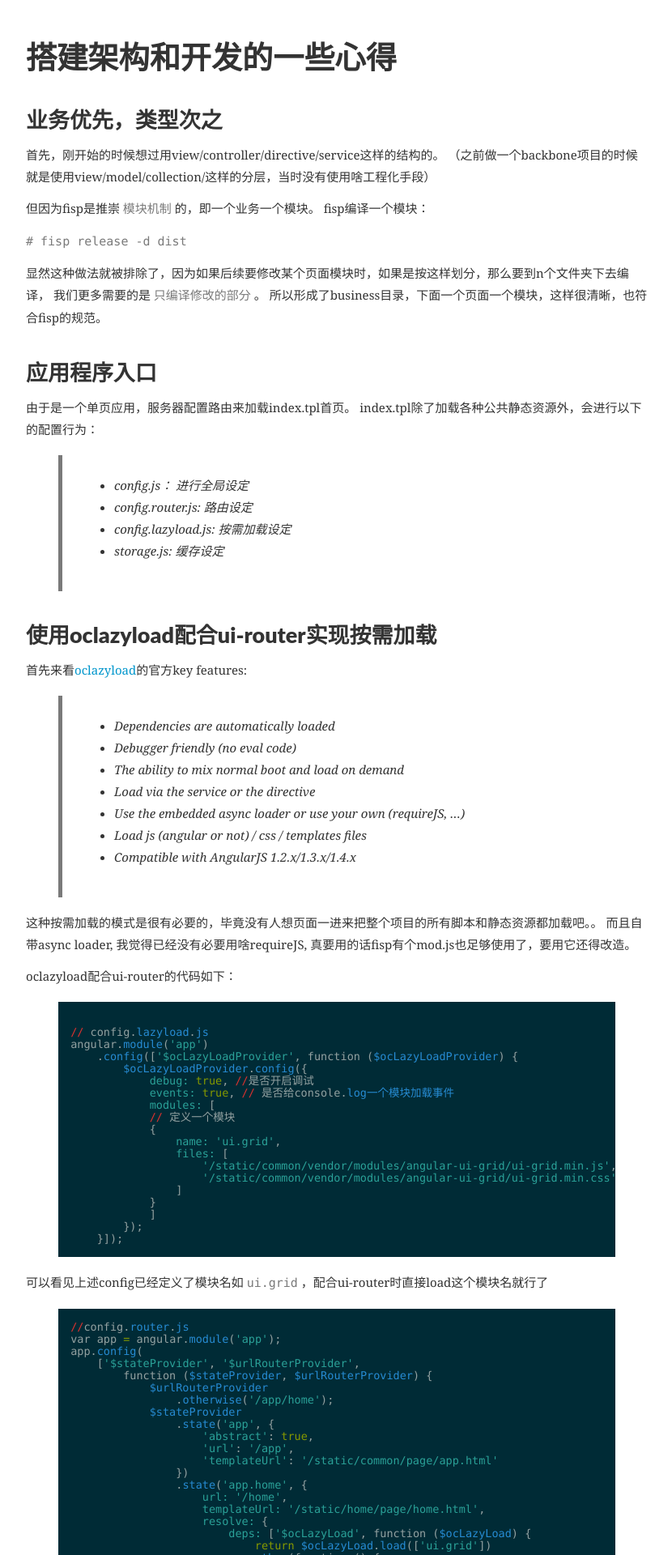
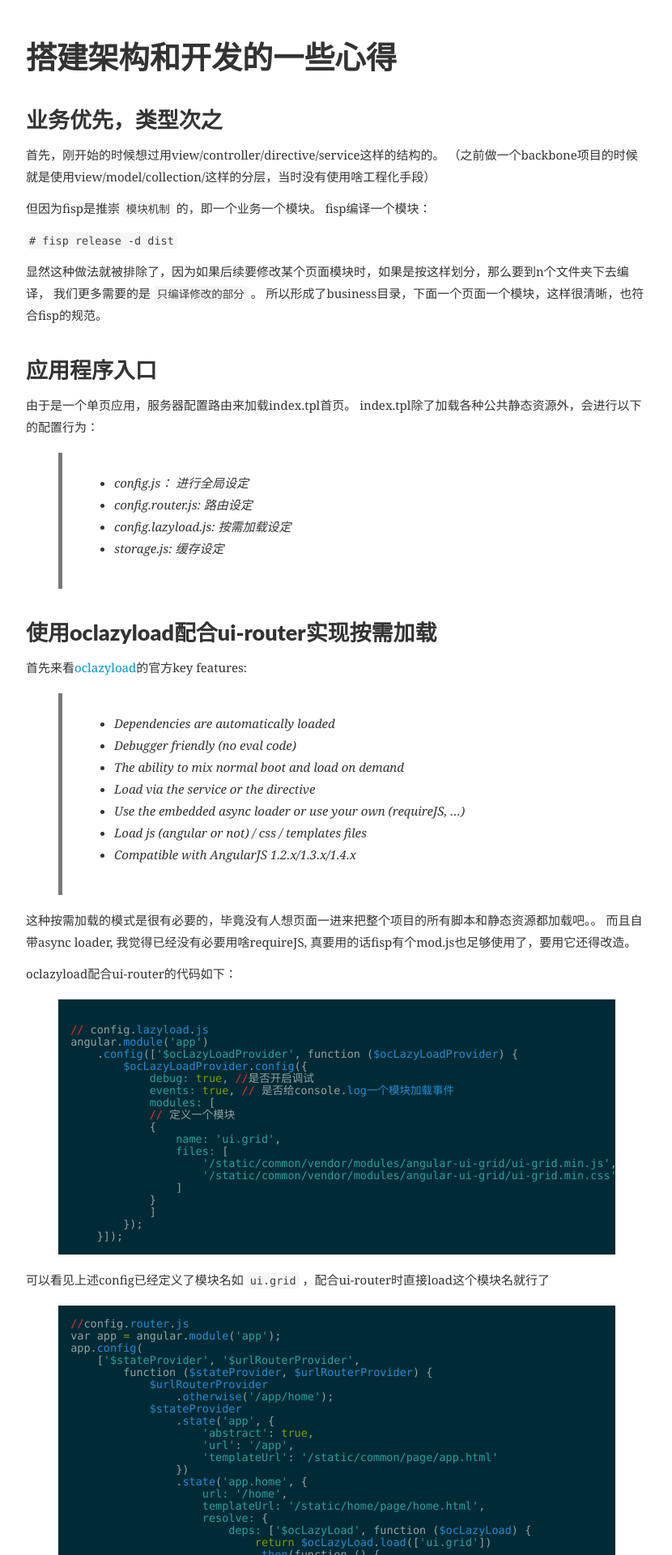
Before and after one commit to clancyz/clancyz.github.io, a Jekyll site: the page built from _posts/2016-02-20-angular-and-fisp-frontend-architecture.md, in a window 1280 px wide. Shown: the part 2074-3994 px from the top of the page at 81% size, without its empty margins (224-1054 px from the left). Built offline with Jekyll 4.4.1, drawn with Linux system fonts in a browser that asks for light colours; nearby versions of some CDN libraries; some web fonts are replaced; comment, search, counter and statistics services are not loaded.

Commit message:
fix style

```diff
--- a/_sass/_main.scss
+++ b/_sass/_main.scss
@@ -224,6 +224,15 @@ pre, code {
 
 code {
   color: #7a7a7a;
+}
+
+code.highlighter-rouge {
+    padding: 2px 4px;
+    font-size: 90%;
+    color: #3f3f3f;
+    background-color: rgba(128,128,128,0.075);
+    white-space: nowrap;
+    border-radius: 4px;
 }
 
 pre {
```
Also changed, not shown: 1 other file.
